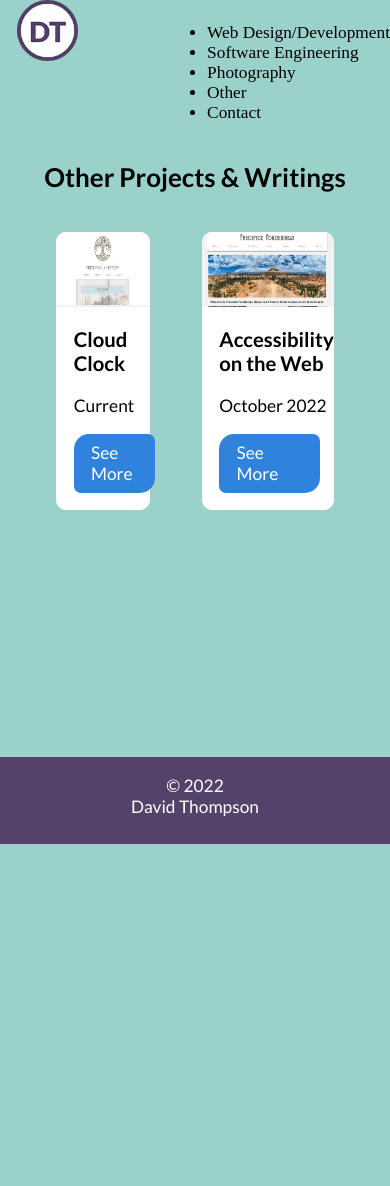
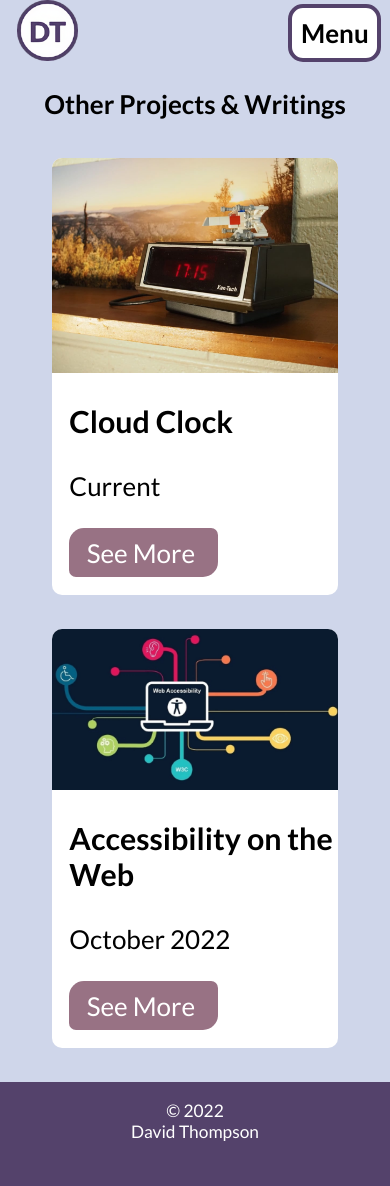
Before and after one commit to matkatd/NewPortfolio, a PHP site: page /pages/other.html in a window 390 px wide. Before the commit the page ends 844 px from the top, so only its background shows below. Run offline with PHP 8.4, Linux system fonts and the light colour scheme.

Commit message:
More mobile design

```diff
--- a/src/json/other.json
+++ b/src/json/other.json
@@ -3,21 +3,22 @@
     "title": "Cloud Clock",
     "date": "Current",
     "slug": "cloudclock",
-    "img": "../res/fam_history.jpg",
-    "alt": "Screenshot of family history website",
+    "img": "../res/cloudclock.jpg",
+    "alt": "Image of the cloudclock",
     "writeup": [
       "<h2>Context</h2>",
       "<p>For my introductory IT class, the final project was to build something with a Raspberry Pi computer. I decided on building a cloud storage unit, but with a twist. It would housed inside a clock.</p>",
       "<p>The project took several weeks to initially complete, and I keep coming back and adding/changing features. Originally it was just using NextCloud to operate as a NAS, but I took it further and hooked it up with a free No-IP DDNS domain name. This required me to figure out how to set up port forwarding and NAT virtual servers on my router.</p>",
       "<p>I figured that since I had a domain name and an Apache server already setup, I may as well use it to host my portfolio. So, next I learned how to set up a self-signed TLS certificate and moved everthing to the Pi.</p>",
-      "<p>Some fun features of the clock itself include the clock body, which I found at a thrift store for a few bucks, and proceeded to gut. The only original component left is the shell. After gutting it I bought a digital display, which I soldered together and hooked up. The pi is running a python script to keep the display on the right time.</p>"
+      "<p>Some fun features of the clock itself include the clock body, which I found at a thrift store for a few bucks, and proceeded to gut. The only original component left is the shell. After gutting it I bought a digital display, which I soldered together and hooked up. The pi is running a python script to keep the display on the right time.</p>",
+      "<img src='../res/clockguts.jpg' alt='Insides of the cloudclock' />"
     ]
   },
   {
     "title": "Accessibility on the Web",
     "date": "October 2022",
     "slug": "accessibility",
-    "img": "../res/precipice_ponder.jpg",
+    "img": "../res/accessibility.jpg",
     "alt": "Screenshot of gear review website",
     "writeup": [
       "<h2 id='introduction'>Introduction</h2>",
--- a/src/json/wdd.json
+++ b/src/json/wdd.json
@@ -9,7 +9,7 @@
       "<p> Click <a href='../projects/family_history/index.php'>here</a> to check it out!</p>",
       "<p>Or click <a href='https://github.com/matkatd/family_history'>here</a> to view it on GitHub!</p>",
       "<h2>Context</h2>",
-      "<p>I love my family, and I owe a lot to them. This project was an opportunity to make something that would be valuable to them. It's a database of stories and facts about my ancestors. I built it in PHP and have it connected to a MySQL database, and am hosting it on my <a href='../src/project?proj=cloudclock&cat=other'>CloudClock server</a></p>"
+      "<p>I love my family, and I owe a lot to them. This project was an opportunity to make something that would be valuable to them. It's a database of stories and facts about my ancestors. I built it in PHP and have it connected to a MySQL database, and am hosting it on my <a href='./project.html?proj=cloudclock&cat=other'>CloudClock server</a></p>"
     ]
   },
   {
--- a/src/pages/other.html
+++ b/src/pages/other.html
@@ -5,14 +5,21 @@
     <meta http-equiv="X-UA-Compatible" content="IE=edge" />
     <meta name="viewport" content="width=device-width, initial-scale=1.0" />
     <link rel="stylesheet" href="../styles/main.css" />
+    <script type="module" src="../js/main.js"></script>
     <script type="module" src="../js/cards.js"></script>
     <style>
       :root {
         --main-green: #7cc69e;
-        --nav-color: #ebd494;
+        --nav-color: #668f80;
         --footer-color: #54426b;
-        --main-blue: #3083dc;
-        --background: #9ad2cb;
+        --main-blue: #987284;
+        --nav-text: white;
+        --nav-hover: black;
+        --background: #cfd6ea;
+      }
+
+      h2 {
+        color: black;
       }
     </style>
     <title>Other Projects</title>
@@ -22,13 +29,24 @@
       <a href="../index.html"
         ><img src="../res/logo.png" alt="Logo" class="logo"
       /></a>
-      <div>
+      <div class="big-menu">
         <ul class="nav-links">
           <li><a href="wdd.html">Web Design/Development</a></li>
           <li><a href="se.html">Software Engineering</a></li>
           <li><a href="photo.html">Photography</a></li>
           <li><a href="other.html">Other</a></li>
           <li><a href="contact.html">Contact</a></li>
+        </ul>
+      </div>
+      <div class="mobile-menu">
+        <div class="dropdown">Menu</div>
+        <ul id="mobile-overlay">
+          <div class="exit">&times;</div>
+          <li><a href="./wdd.html">Web Design/Development</a></li>
+          <li><a href="./se.html">Software Engineering</a></li>
+          <li><a href="./photo.html">Photography</a></li>
+          <li><a href="./other.html">Other</a></li>
+          <li><a href="./contact.html">Contact</a></li>
         </ul>
       </div>
     </nav>
--- a/src/styles/main.css
+++ b/src/styles/main.css
@@ -60,7 +60,7 @@ main {
 
 h1 {
   font-family: lato-xbold;
-  font-size: 3rem;
+  font-size: 2.7rem;
 }
 
 h2 {
@@ -134,7 +134,7 @@ nav a:hover {
 
 .green-box {
   background-color: var(--main-green);
-  width: 30rem;
+  width: 27rem;
   padding: 0.5rem 1.5rem 1rem 1.5rem;
 
   /* left: 4em;
@@ -144,20 +144,20 @@ nav a:hover {
 
 .red-arrow {
   position: absolute;
-  margin: 0 0 0 30rem;
+  margin: 0 0 0 27rem;
   top: 5rem;
-  max-width: 20rem;
+  width: 17rem;
 }
 
 .contact-button button {
   background-color: var(--main-blue);
   border: none;
-  padding: 1.5rem 2.5rem;
+  padding: 1rem 2rem;
   border-radius: 15px;
   color: white;
   font-family: var(--font-header);
-  font-size: 1.5rem;
-  margin: 1.5rem 0 1rem 4rem;
+  font-size: 1.25rem;
+  margin: 1rem 0 1rem 4rem;
   transition: ease background-color 0.5s;
   cursor: pointer;
 }
@@ -168,12 +168,13 @@ nav a:hover {
 }
 
 footer {
-  height: 5rem;
+  height: 6em;
   background-color: var(--footer-color);
   color: white;
   font-family: var(--font);
   text-align: center;
   font-size: 1rem;
+  margin-top: 1rem;
   /* margin: auto 0; */
 }
 
@@ -202,9 +203,10 @@ h2.grid-page {
 }
 
 .card img {
-  width: 100%;
+  /* max-width: 100%; */
   height: 40%;
   border-radius: 10px 10px 0 0;
+  object-fit: cover;
 }
 
 .card-text {
@@ -219,7 +221,7 @@ h2.grid-page {
   padding: 0.5rem 1rem;
   background-color: var(--main-blue);
   border-radius: 15px 7px 15px 7px;
-  width: 50%;
+  width: 40%;
   color: white;
   font-family: var(--font);
   text-decoration: none;
@@ -349,8 +351,8 @@ h2.grid-page {
   nav li {
     background-image: linear-gradient(
       to right,
-      var(--main-green),
-      var(--main-green) 50%,
+      var(--main-blue),
+      var(--main-blue) 50%,
       #000 50%
     );
     background-size: 200% 100%;
@@ -363,7 +365,7 @@ h2.grid-page {
 
   nav li:before {
     content: "";
-    background: #7cc69e;
+    background: var(--main-blue);
     display: block;
     position: absolute;
     bottom: -3px;
@@ -380,3 +382,23 @@ h2.grid-page {
     width: 100%;
   }
 }
+
+@media only screen and (max-width: 675px) {
+  #card-grid {
+    /* grid-template-columns: 1fr; */
+    display: flex;
+    flex-direction: column;
+    font-size: 1.5rem;
+    padding: 1rem 3rem;
+  }
+}
+
+@media only screen and (max-width: 600px) {
+  .green-box {
+    margin: 1rem;
+    width: 80vw;
+  }
+  .contact-button button {
+    margin: 1rem;
+  }
+}
```
Also changed, not shown: src/pages/contact.html (+16 -4 lines), src/pages/photo.html (+17 -3 lines), src/pages/project.html (+13 -1 lines), src/pages/se.html (+14 -2 lines), src/pages/wdd.html (+14 -2 lines), src/favicon.ico (added), src/res/accessibility.jpg (added), src/res/clockguts.jpg (added), src/res/cloudclock.jpg (added).
